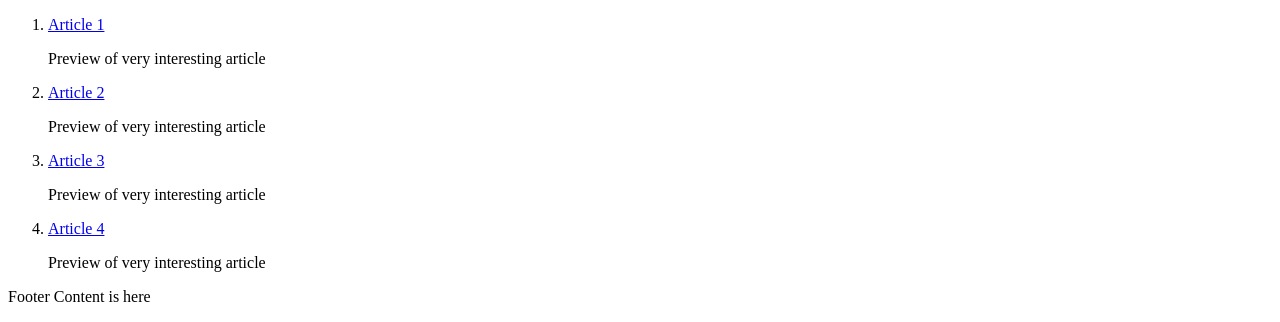
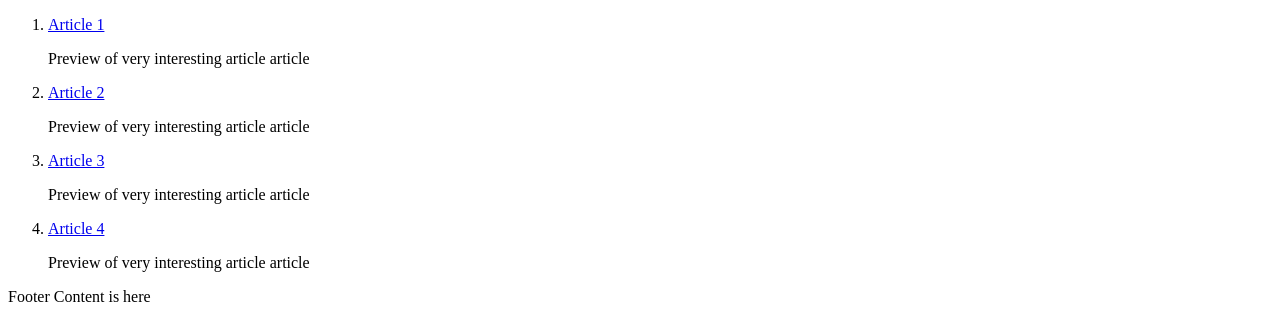
Before and after one commit to rajkumarkalirajan/webdev_lab4, a plain HTML site: page index.html in a window 1280 px wide. Shown: the part 1180-1502 px from the top of the page. Drawn offline with Linux system fonts and the light colour scheme.

Commit message:
updated lists

```diff
--- a/index.html
+++ b/index.html
@@ -53,10 +53,10 @@
 			<aside id="side-content">
 				<h3>Interesting Articles</h3>
 				<ol id="news">
-					<li><a href="#">Article 1</a><div><p>Preview of very interesting article</p></div></li>
-					<li><a href="#">Article 2</a><div><p>Preview of very interesting article</p></div></li>
-					<li><a href="#">Article 3</a><div><p>Preview of very interesting article</p></div></li>
-					<li><a href="#">Article 4</a><div><p>Preview of very interesting article</p></div></li>
+					<li><a href="#">Article 1</a><div><p>Preview of very interesting article article</p></div></li>
+					<li><a href="#">Article 2</a><div><p>Preview of very interesting article article</p></div></li>
+					<li><a href="#">Article 3</a><div><p>Preview of very interesting article article</p></div></li>
+					<li><a href="#">Article 4</a><div><p>Preview of very interesting article article</p></div></li>
 				</ol>
 			</aside>
 		</main>
```
